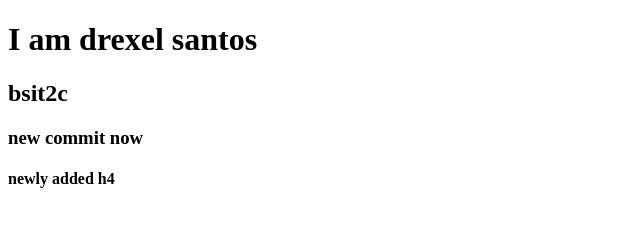
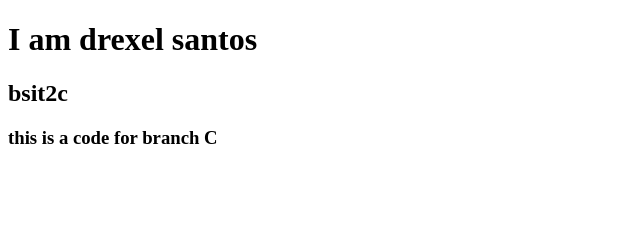
Before and after one commit to maxel28-bebu/try3, a plain HTML site: page index.html in a window 1280 px wide. Shown: the whole page, without its empty margins (0-640 px from the left). Drawn offline with Linux system fonts and the light colour scheme.

Commit message:
added feature for branch C

```diff
--- a/index.html
+++ b/index.html
@@ -8,7 +8,8 @@
 <body>
     <h1>I am drexel santos</h1>
     <h2>bsit2c</h2>
-    <h3>new commit now</h3>
-    <h4>newly added h4 </h4>
+    <!--tHIS is a feature created for branch C-->
+    <h3>this is a code for branch C</h3>
+</body>
 </body>
 </html>
```
